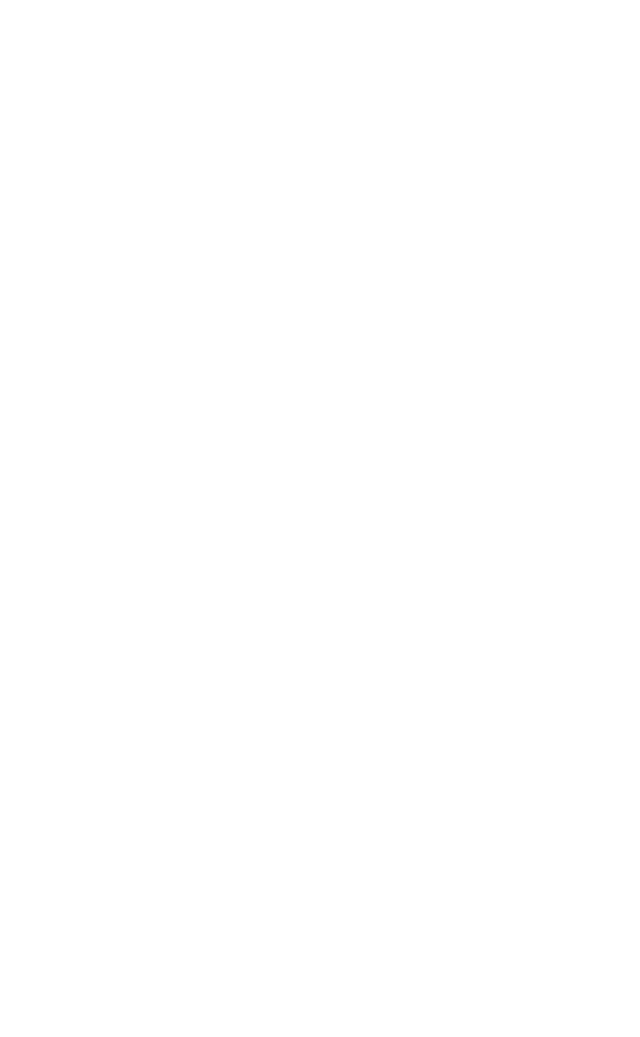
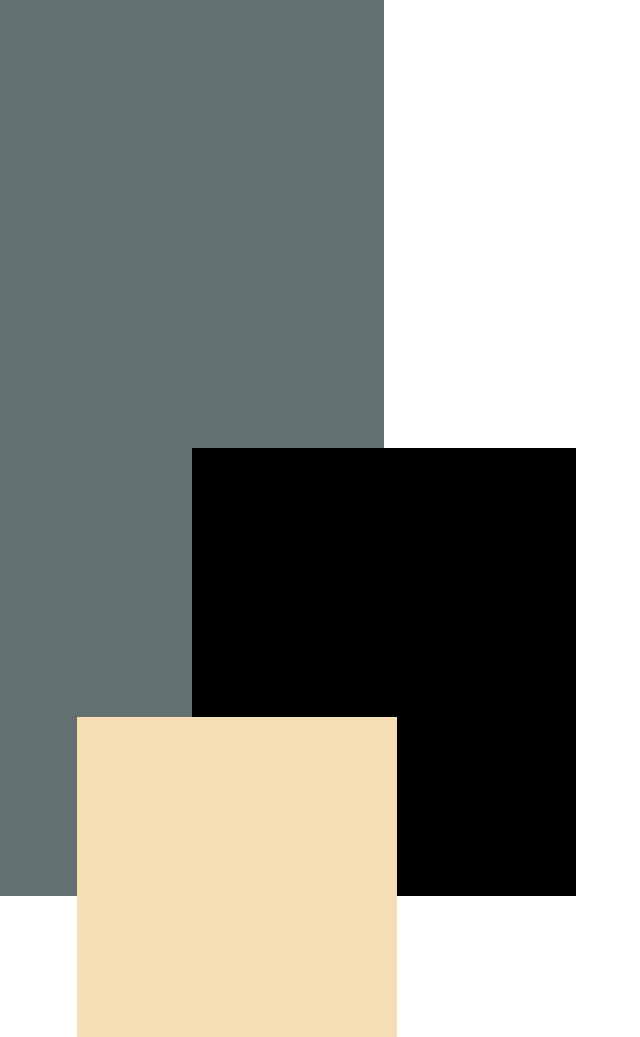
Before and after one commit to Utkarshsingh30112002/CSS-drill, a plain HTML site: page index12.html in a window 1280 px wide. Shown: the whole page, without its empty margins (0-640 px from the left). Before the commit the page ends 800 px from the top, so only its background shows below. Drawn offline with Linux system fonts and the light colour scheme.

Commit message:
css drill complete

```diff
--- a/index12.html
+++ b/index12.html
@@ -0,0 +1,16 @@
+<!DOCTYPE html>
+<html lang="en">
+<head>
+    <meta charset="UTF-8">
+    <meta name="viewport" content="width=device-width, initial-scale=1.0">
+    <title>Document</title>
+    <link rel="stylesheet" href="./style12.css">
+</head>
+<body>
+    <div class="container">
+        <div class="outer-box">
+            <div class="inner-box"></div>
+        </div>
+    </div>
+</body>
+</html>
--- a/style10.css
+++ b/style10.css
@@ -1,9 +1,13 @@
+body{
+    display: flex;
+    justify-content:space-around;
+    margin: 0;
+    margin-top: 10vw;
+}
 .container{
     background-color: rgb(60, 76, 76);
     height: 30vw;
     width: 70vw;
-    margin: 15vw;
-    margin-bottom: 0vw;
     display: flex;
     justify-content: space-around;
     align-items: center;
--- a/style12.css
+++ b/style12.css
@@ -0,0 +1,23 @@
+body{
+    margin: 0;
+}
+.container{
+    background-color: rgb(98, 112, 112);
+    height: 70vw;
+    width: 30vw;
+}
+.outer-box{
+    background-color: black;
+    height: 35vw;
+    position: relative;
+    top: 50%;
+    left: 50%;
+}
+.inner-box{
+    background-color: wheat;
+    height: 25vw;
+    width: 25vw;
+    position: relative;
+    top: 60%;
+    right: 30%;
+}
--- /dev/null
+++ b/style13.css
@@ -0,0 +1,31 @@
+body{
+    margin: 0;
+}
+.box{
+    background-color: black;
+    height: 15vw;
+    width: 15vw;
+}
+
+.box2{
+    background-color: rgb(53, 69, 69);
+    position: relative;
+    top: 50%;
+    left: 50%;
+}
+.box3{
+    position: relative;
+    top: 50%;
+    left: 50%;
+}
+.box4{
+    background-color: rgb(53, 69, 69);
+    position: relative;
+    top: 50%;
+    left: 50%;
+}
+.box5{
+    position: relative;
+    top: 50%;
+    left: 50%;
+}
```
Also changed, not shown: index13.html (added, +20 -0 lines).
